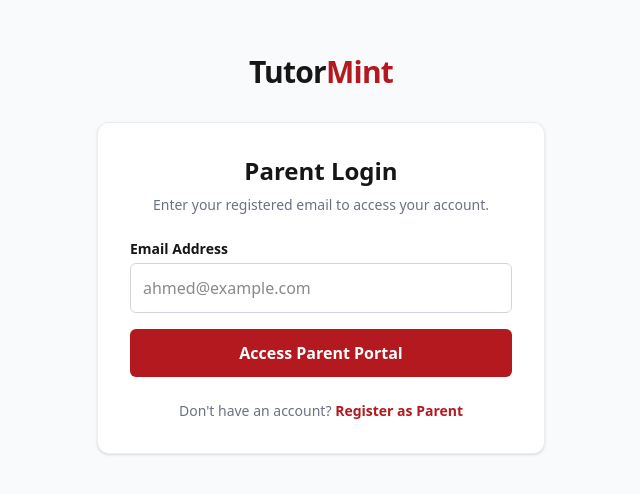
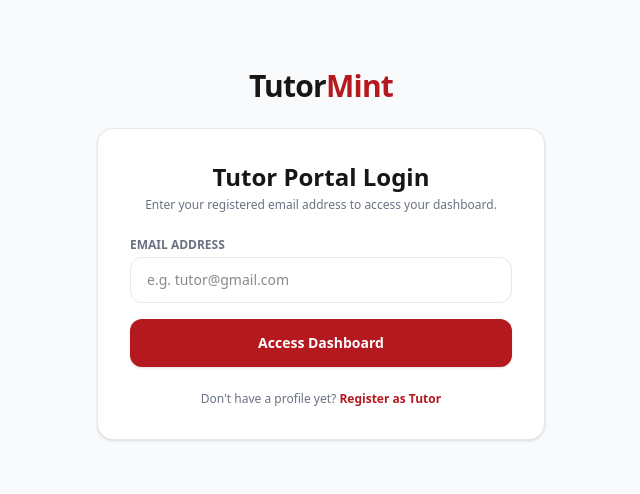
Before and after one commit to TechGuy3286/tutormint, a Next.js app: page /parent/login in a window 1280 px wide. Shown: the part 146-640 px from the top of the page, without its empty margins (319-959 px from the left). Built offline with nearby package versions, Linux system fonts and the light colour scheme.

Commit message:
Simplify tutor login to authenticate seamlessly by email

```diff
--- a/app/api/tutor/login/route.ts
+++ b/app/api/tutor/login/route.ts
@@ -5,26 +5,20 @@
 export async function POST(req: Request) {
   try {
     await connectDB();
-    const { email, cnic } = await req.json();
+    const { email } = await req.json();
 
-    const tutor = await Tutor.findOne({ email, cnic });
-
-    if (!tutor) {
-      return NextResponse.json(
-        { error: "Invalid email or CNIC. Please check your credentials." },
-        { status: 401 }
-      );
+    if (!email) {
+      return NextResponse.json({ error: "Email address is required" }, { status: 400 });
     }
 
-    return NextResponse.json(
-      { message: "Login successful", tutor },
-      { status: 200 }
-    );
+    const tutor = await Tutor.findOne({ email: email.trim().toLowerCase() });
+    if (!tutor) {
+      return NextResponse.json({ error: "Tutor profile not found. Please register first." }, { status: 404 });
+    }
+
+    return NextResponse.json({ message: "Login successful", tutor }, { status: 200 });
   } catch (error: any) {
-    console.error("Login Error:", error);
-    return NextResponse.json(
-      { error: "Internal Server Error" },
-      { status: 500 }
-    );
+    console.error("Tutor Login Error:", error);
+    return NextResponse.json({ error: error.message || "Internal Server Error" }, { status: 500 });
   }
 }
--- a/app/parent/login/page.tsx
+++ b/app/parent/login/page.tsx
@@ -4,19 +4,19 @@
 import { useRouter } from "next/navigation";
 import Link from "next/link";
 
-export default function ParentLogin() {
+export default function TutorLogin() {
   const router = useRouter();
   const [email, setEmail] = useState("");
-  const [error, setError] = useState("");
   const [loading, setLoading] = useState(false);
+  const [errorMsg, setErrorMsg] = useState("");
 
   const handleLogin = async (e: React.FormEvent) => {
     e.preventDefault();
     setLoading(true);
-    setError("");
+    setErrorMsg("");
 
     try {
-      const res = await fetch("/api/parent/login", {
+      const res = await fetch("/api/tutor/login", {
         method: "POST",
         headers: { "Content-Type": "application/json" },
         body: JSON.stringify({ email }),
@@ -24,58 +24,66 @@
 
       const data = await res.json();
 
-      if (!res.ok) {
-        throw new Error(data.error || "Login failed");
+      if (res.ok) {
+        localStorage.setItem("tutorEmail", email);
+        router.push("/tutor/dashboard");
+      } else {
+        setErrorMsg(data.error || "Login failed. Please check your email.");
       }
-
-      sessionStorage.setItem("parentData", JSON.stringify(data.parent));
-      router.push("/parent/dashboard");
-    } catch (err: any) {
-      setError(err.message);
+    } catch (err) {
+      setErrorMsg("Server error during login. Please try again.");
     } finally {
       setLoading(false);
     }
   };
 
   return (
-    <div className="min-h-screen bg-[#F9FAFB] flex flex-col items-center justify-center p-4 font-sans text-[#161616]">
-      <Link href="/" className="text-3xl font-bold tracking-tight mb-8">
-        Tutor<span className="text-[#B3191F]">Mint</span>
-      </Link>
+    <div className="min-h-screen bg-[#F9FAFB] flex flex-col justify-center items-center p-6 font-sans text-[#161616]">
+      <div className="mb-6">
+        <Link href="/" className="text-3xl font-extrabold tracking-tight">
+          Tutor<span className="text-[#B3191F]">Mint</span>
+        </Link>
+      </div>
 
-      <div className="bg-white max-w-md w-full rounded-xl shadow-sm border border-[#EDEDED] p-8">
-        <h1 className="text-2xl font-extrabold mb-2 text-center">Parent Login</h1>
-        <p className="text-gray-500 text-center mb-6 text-sm">Enter your registered email to access your account.</p>
+      <div className="bg-white rounded-2xl shadow-sm border border-gray-200 p-8 max-w-md w-full space-y-6">
+        <div>
+          <h1 className="text-2xl font-extrabold text-center mb-1">Tutor Portal Login</h1>
+          <p className="text-gray-500 text-xs text-center">Enter your registered email address to access your dashboard.</p>
+        </div>
 
-        {error && (
-          <div className="mb-4 p-3 bg-red-50 border border-red-200 text-red-700 rounded-md text-sm font-semibold">
-            {error}
+        {errorMsg && (
+          <div className="p-3 bg-red-50 border border-red-200 text-red-600 text-xs font-bold rounded-xl text-center">
+            {errorMsg}
           </div>
         )}
 
         <form onSubmit={handleLogin} className="space-y-4">
           <div>
-            <label className="block text-sm font-semibold mb-1">Email Address</label>
+            <label className="block text-xs font-bold uppercase text-gray-500 mb-1">Email Address</label>
             <input
               type="email"
+              required
               value={email}
               onChange={(e) => setEmail(e.target.value)}
-              required
-              className="w-full border border-gray-300 rounded-md p-3 focus:outline-none focus:border-[#B3191F]"
-              placeholder="ahmed@example.com"
+              placeholder="e.g. tutor@gmail.com"
+              className="w-full px-4 py-3 border border-gray-200 rounded-xl text-sm focus:outline-none focus:border-black"
             />
           </div>
+
           <button
             type="submit"
             disabled={loading}
-            className="w-full py-3 bg-[#B3191F] text-white rounded-md font-bold hover:bg-red-800 transition-colors disabled:opacity-50"
+            className="w-full py-3.5 bg-[#B3191F] hover:bg-[#9a151b] text-white font-bold rounded-xl text-sm transition-colors shadow-sm disabled:opacity-50"
           >
-            {loading ? "Logging in..." : "Access Parent Portal"}
+            {loading ? "Logging in..." : "Access Dashboard"}
           </button>
         </form>
 
-        <div className="mt-6 text-center text-sm text-gray-500">
-          Don't have an account? <Link href="/parent/register" className="text-[#B3191F] font-bold hover:underline">Register as Parent</Link>
+        <div className="text-center text-xs text-gray-500">
+          Don't have a profile yet?{" "}
+          <Link href="/tutor/register" className="text-[#B3191F] font-bold hover:underline">
+            Register as Tutor
+          </Link>
         </div>
       </div>
     </div>
```
